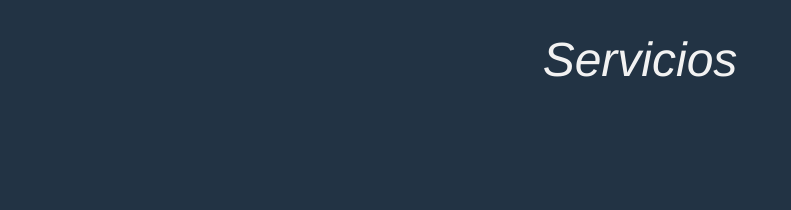
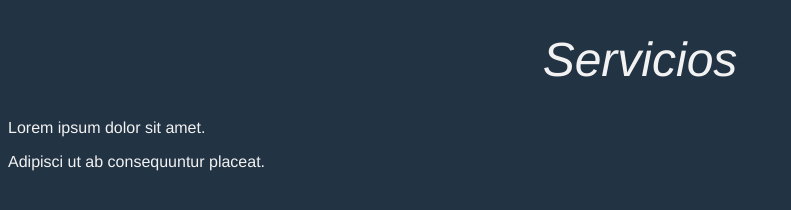
Before and after one commit to jdrjuan/sitio-web-3, a plain HTML site: page servicios.html in a window 1280 px wide. Shown: the whole page, without its empty margins (0-791 px from the left). Drawn offline with Linux system fonts and the light colour scheme.

Commit message:
Agrega detalles de servicios

```diff
--- a/servicios.html
+++ b/servicios.html
@@ -10,5 +10,7 @@
 <body>
     <h1>Servicios</h1>
 
+    <p>Lorem ipsum dolor sit amet.</p>
+    <p>Adipisci ut ab consequuntur placeat.</p>
 </body>
 </html>
```
